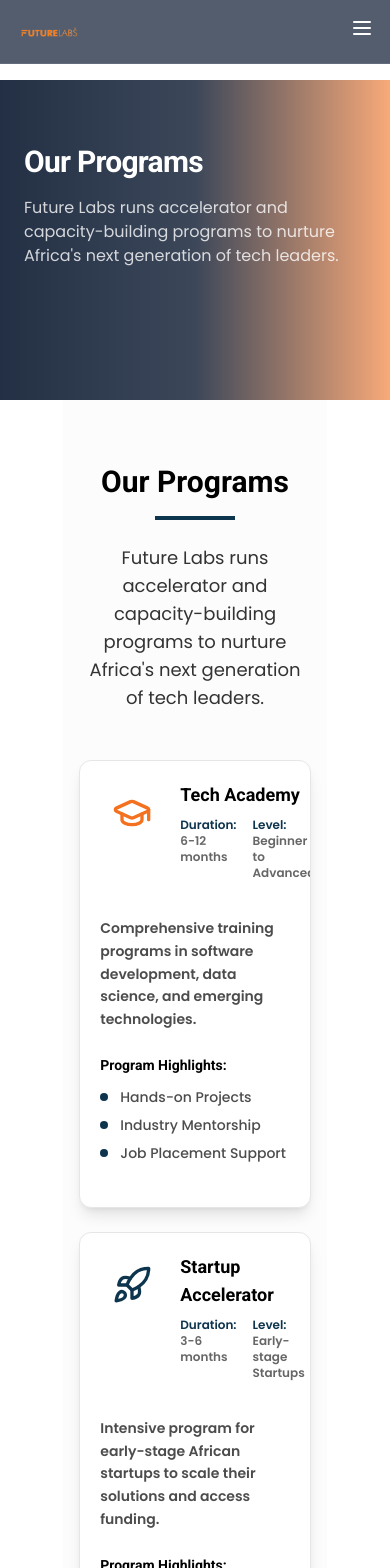
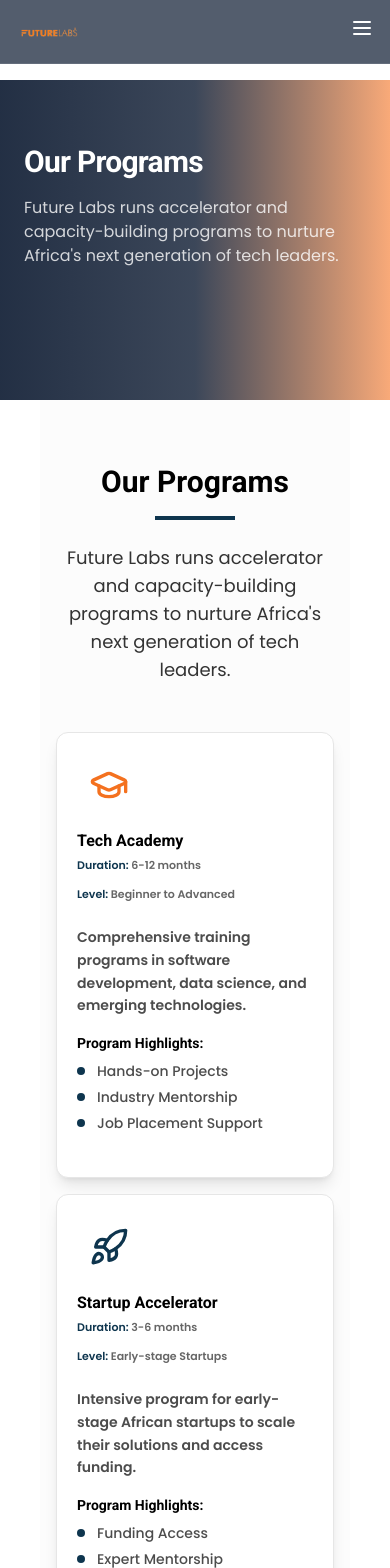
Before and after one commit to FutureLabss/futurelabs-africa-rise, a React (Vite) app: page /programs in a window 390 px wide. Shown: the top 1568 px of the page. Built offline with nearby package versions, Linux system fonts and the light colour scheme.

Commit message:
fix(programs-mobile): improve small-screen layout (stack header, wrap metadata, tighten spacing)

```diff
--- a/src/components/Programs.tsx
+++ b/src/components/Programs.tsx
@@ -44,7 +44,7 @@ const Programs = () => {
   ];
 
   return (
-    <section className="py-16 bg-muted/30 w-[85%] mx-auto">
+    <section className="py-16 bg-muted/30">
       <div className="container mx-auto px-4">
         <div className="text-center mb-12">
           <h2 className="text-3xl md:text-4xl font-bold mb-4 font-roboto text-foreground">Our Programs</h2>
@@ -54,7 +54,7 @@ const Programs = () => {
           </p>
         </div>
 
-        <div className="grid grid-cols-1 md:grid-cols-2 lg:grid-cols-2 xl:grid-cols-4 gap-6">
+        <div className="grid grid-cols-1 md:grid-cols-2 lg:grid-cols-2 xl:grid-cols-4 gap-4 md:gap-6">
           {programs.map((program, index) => (
             <Card
               key={index}
@@ -68,31 +68,31 @@ const Programs = () => {
               }}
             >
               <CardContent className="p-5 flex flex-col h-full">
-                <div className="flex items-start gap-4 mb-6">
-                  <div className="p-3 bg-background rounded-lg">
+                <div className="flex flex-col sm:flex-row items-start gap-3 sm:gap-4 mb-4 sm:mb-6">
+                  <div className="p-3 bg-background rounded-lg shrink-0">
                     {program.icon}
                   </div>
                   <div className="flex-1">
-                    <h3 className="text-lg font-bold mb-2 font-roboto text-foreground">
+                    <h3 className="text-base sm:text-lg font-bold mb-1 sm:mb-2 font-roboto text-foreground break-words">
                       {program.title}
                     </h3>
-                    <div className="flex gap-4 text-xs font-semibold text-foreground/60 mb-3">
+                    <div className="flex flex-wrap gap-3 sm:gap-4 text-[11px] sm:text-xs font-semibold text-foreground/60 mb-2 sm:mb-3">
                       <span><span className='text-accent'>Duration:</span> {program.duration}</span>
                       <span><span className='text-accent'>Level:</span> {program.level}</span>
                     </div>
                   </div>
                 </div>
 
-                <p className="text-foreground/70 mb-6 leading-relaxed text-sm font-semibold flex-grow">
+                <p className="text-foreground/70 mb-4 sm:mb-6 leading-relaxed text-sm font-semibold flex-grow">
                   {program.description}
                 </p>
 
                 <div className="mb-6">
-                  <h4 className="font-bold text-foreground mb-3 text-sm">Program Highlights:</h4>
-                  <ul className="space-y-2">
+                  <h4 className="font-bold text-foreground mb-2 sm:mb-3 text-sm">Program Highlights:</h4>
+                  <ul className="space-y-1.5 sm:space-y-2">
                     {program.highlights.map((highlight, highlightIndex) => (
                       <li key={highlightIndex} className="text-sm text-foreground/70 flex items-center font-medium">
-                        <span className="w-2 h-2 bg-secondary rounded-full mr-3"></span>
+                        <span className="w-2 h-2 bg-secondary rounded-full mr-3 shrink-0"></span>
                         {highlight}
                       </li>
                     ))}
```
